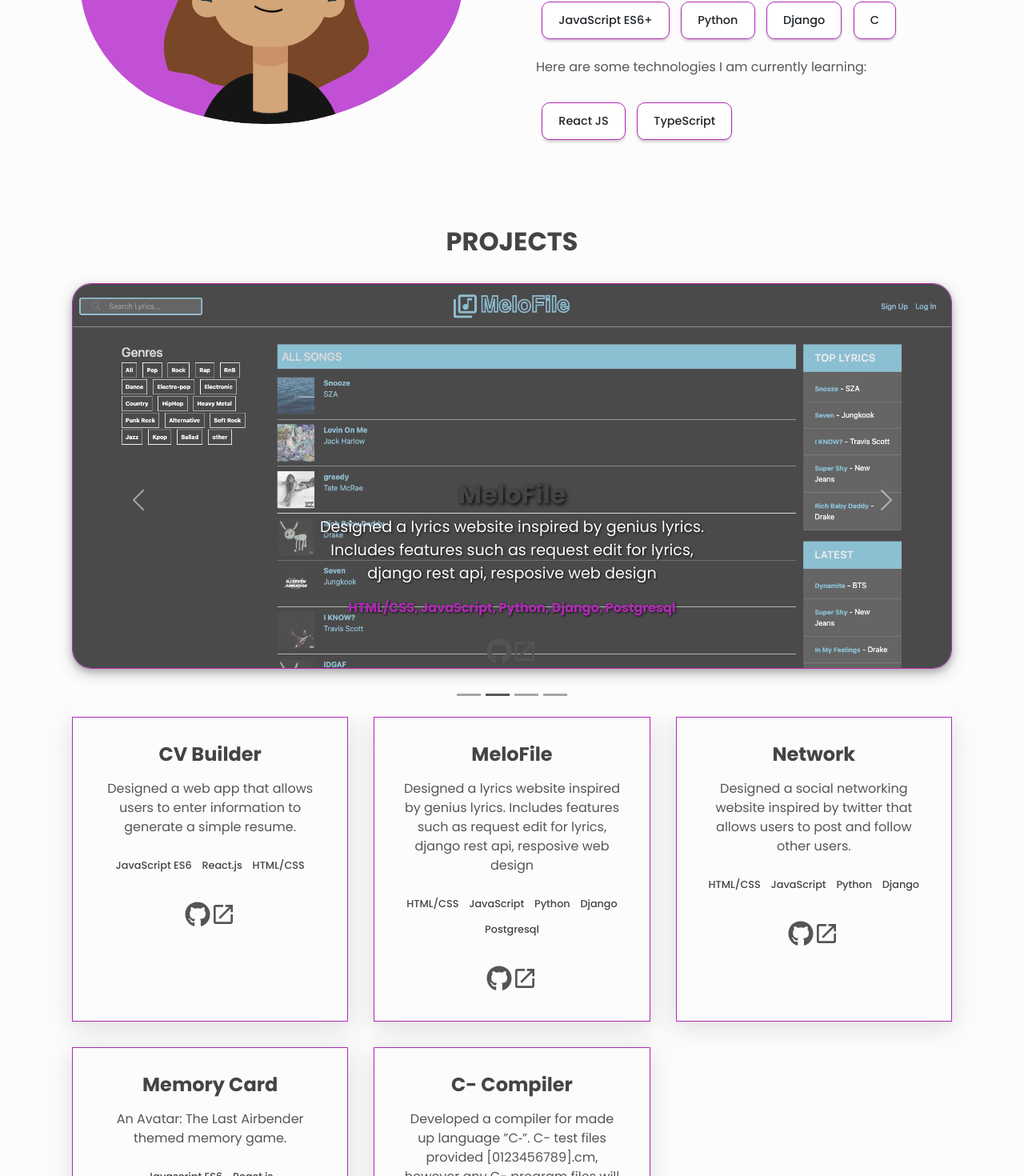
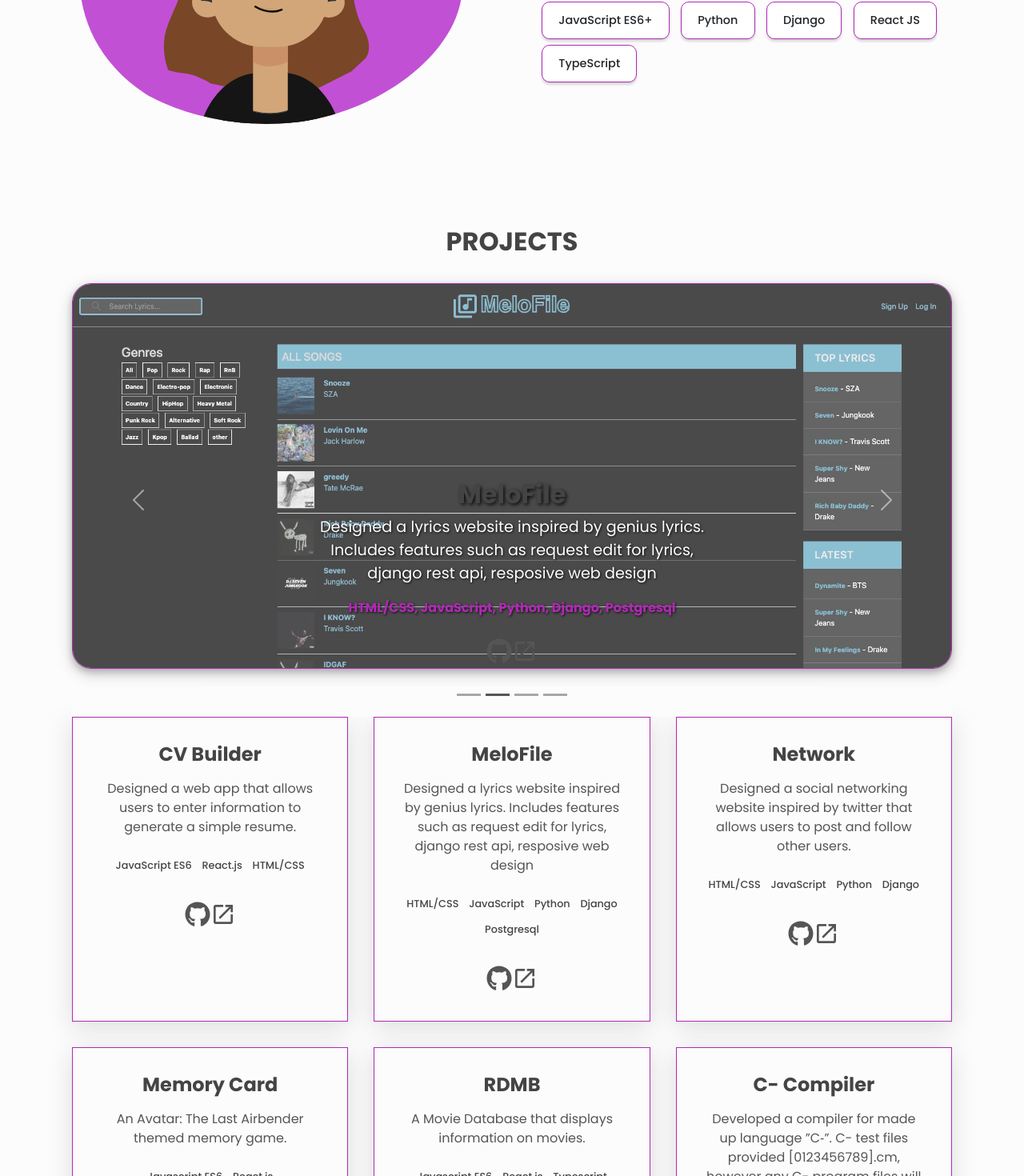
Before and after one commit to wafas-repo/portfolio-v2, a React (Vite) app: page / in a window 1280 px wide. Shown: the part 1060-2530 px from the top of the page at 80% size. Built offline with nearby package versions, Linux system fonts and the light colour scheme.

Commit message:
Updates to Project

```diff
--- a/src/components/About/About.jsx
+++ b/src/components/About/About.jsx
@@ -381,11 +381,6 @@ const About = () => {
                             <li className="skills__list-item btn btn--plain">JavaScript ES6+</li>
                             <li className="skills__list-item btn btn--plain">Python</li>
                             <li className="skills__list-item btn btn--plain">Django</li>
-                            <li className="skills__list-item btn btn--plain">C</li>
-
-                        </ul>
-                        <p>Here are some technologies I am currently learning:</p>
-                        <ul className="skills__list">
                             <li className="skills__list-item btn btn--plain">React JS</li>
                             <li className="skills__list-item btn btn--plain">TypeScript</li>
                         </ul>
--- a/src/information.js
+++ b/src/information.js
@@ -53,6 +53,15 @@ const PROJECTS = [
         image: MemoryCardImage,
     },
     {
+        name: 'RDMB',
+        description: 'A Movie Database that displays information on movies.',
+        stack: ['Javascript ES6', 'React.js', 'Typescript'],
+        sourceCode: 'https://github.com/wafas-repo/react-rmdb',
+        livePreview: 'https://movie-react-db.netlify.app',
+        image: '',
+
+    },
+    {
         name: 'C- Compiler',
         description:
         ' Developed a compiler for made up language ”C‑”. C- test files provided [0123456789].cm, however any C- program files will work',
```
